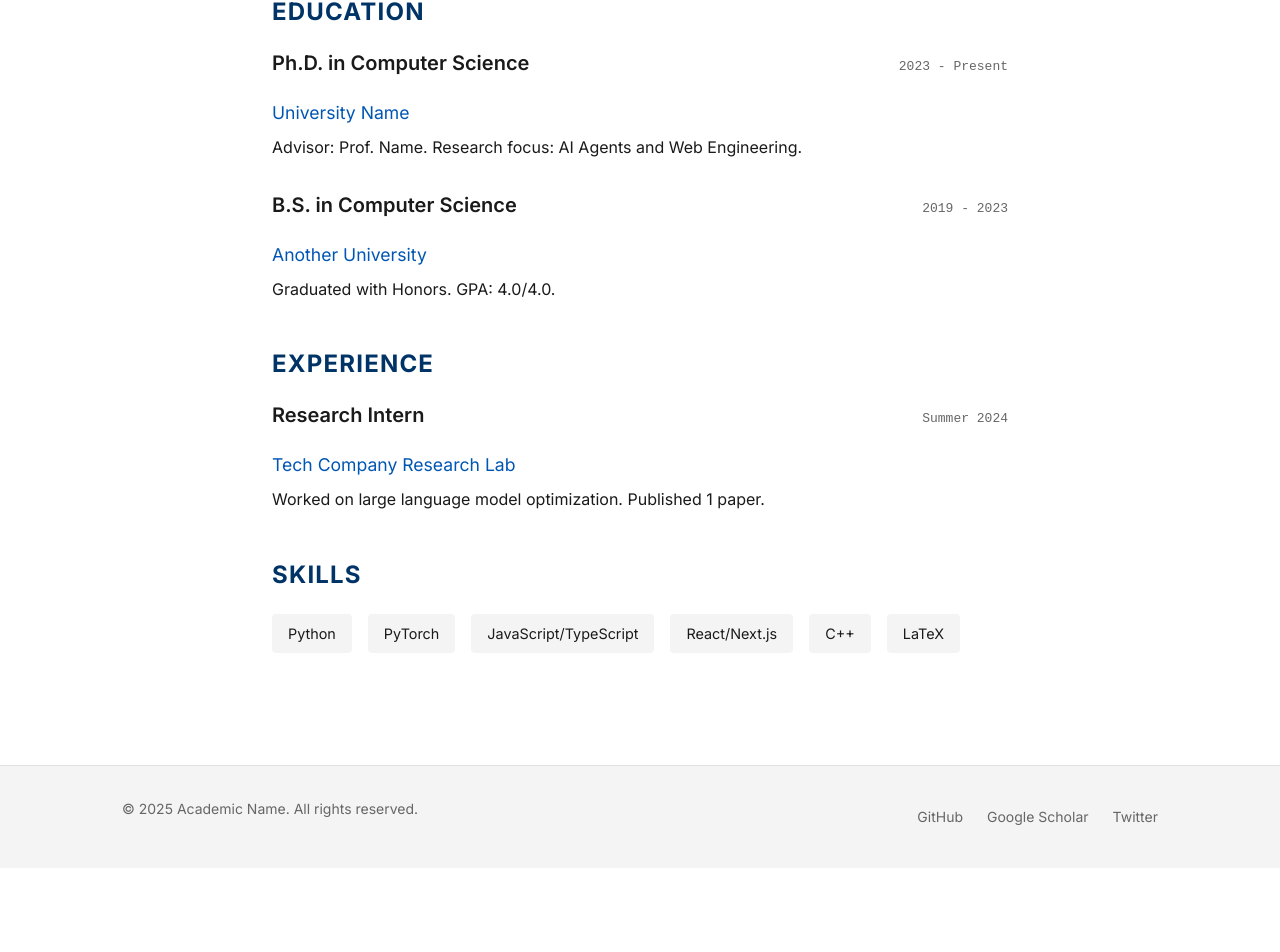
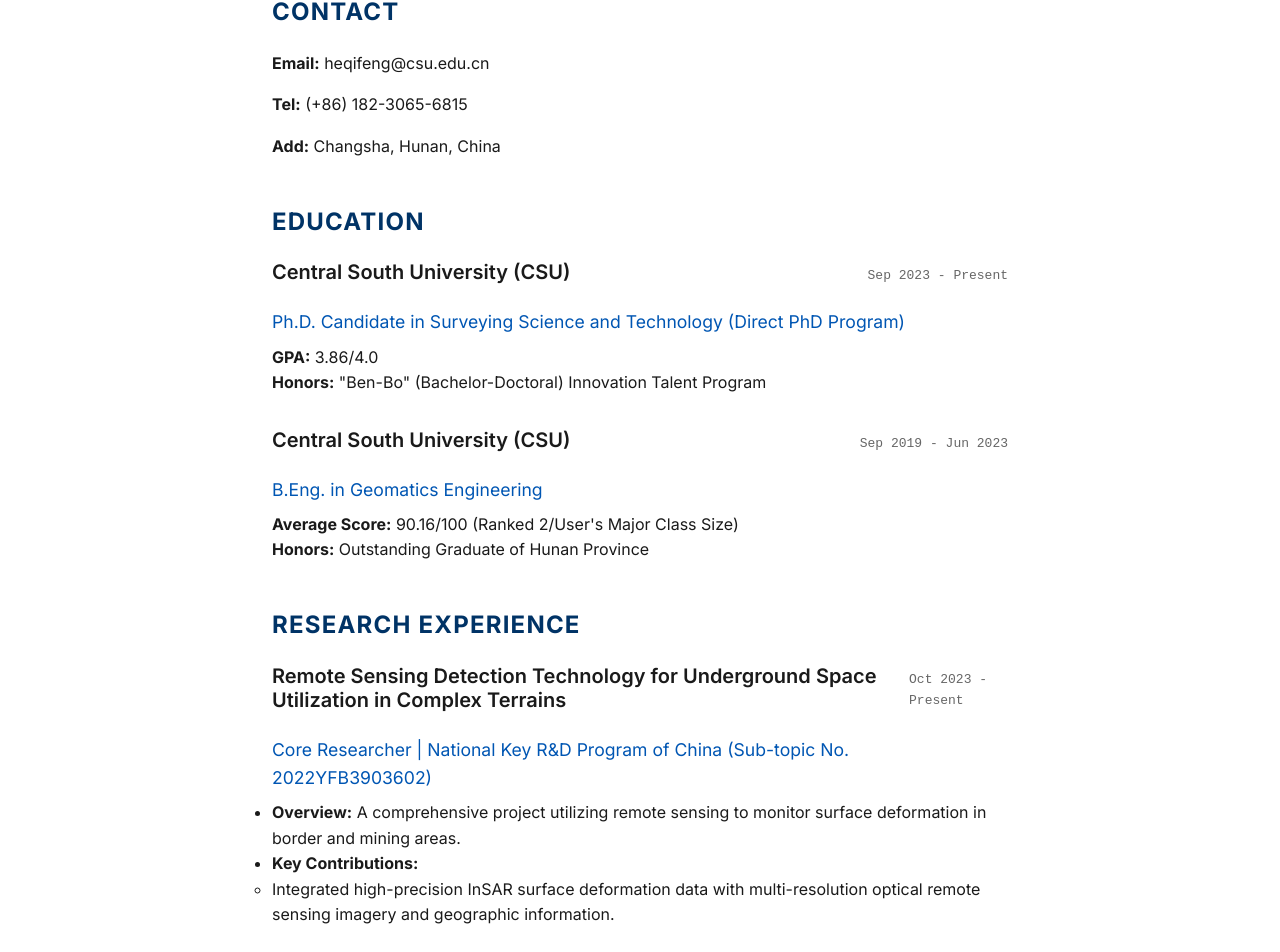
Before and after one commit to csuhqf/csuhqf.github.io, a Next.js app: page /about in a window 1280 px wide. Shown: the part 180-1132 px from the top of the page. Before the commit the page ends 1048 px from the top, so only its background shows below. Built offline with nearby package versions, Linux system fonts and the light colour scheme.

Commit message:
feat: update home and about page content from CV

```diff
--- a/src/app/about/page.tsx
+++ b/src/app/about/page.tsx
@@ -10,43 +10,61 @@
             <h1 className={styles.title}>About Me</h1>
 
             <section className={styles.section}>
+                <h2 className={styles.sectionTitle}>Contact</h2>
+                <div className={styles.item}>
+                    <p className={styles.itemDescription}><strong>Email:</strong> heqifeng@csu.edu.cn</p>
+                    <p className={styles.itemDescription}><strong>Tel:</strong> (+86) 182-3065-6815</p>
+                    <p className={styles.itemDescription}><strong>Add:</strong> Changsha, Hunan, China</p>
+                </div>
+            </section>
+
+            <section className={styles.section}>
                 <h2 className={styles.sectionTitle}>Education</h2>
 
                 <div className={styles.item}>
                     <div className={styles.itemHeader}>
-                        <h3 className={styles.itemTitle}>Ph.D. in Computer Science</h3>
-                        <span className={styles.itemDate}>2023 - Present</span>
+                        <h3 className={styles.itemTitle}>Central South University (CSU)</h3>
+                        <span className={styles.itemDate}>Sep 2023 - Present</span>
                     </div>
-                    <div className={styles.itemSubtitle}>University Name</div>
+                    <div className={styles.itemSubtitle}>Ph.D. Candidate in Surveying Science and Technology (Direct PhD Program)</div>
                     <p className={styles.itemDescription}>
-                        Advisor: Prof. Name. Research focus: AI Agents and Web Engineering.
+                        <strong>GPA:</strong> 3.86/4.0<br />
+                        <strong>Honors:</strong> "Ben-Bo" (Bachelor-Doctoral) Innovation Talent Program
                     </p>
                 </div>
 
                 <div className={styles.item}>
                     <div className={styles.itemHeader}>
-                        <h3 className={styles.itemTitle}>B.S. in Computer Science</h3>
-                        <span className={styles.itemDate}>2019 - 2023</span>
+                        <h3 className={styles.itemTitle}>Central South University (CSU)</h3>
+                        <span className={styles.itemDate}>Sep 2019 - Jun 2023</span>
                     </div>
-                    <div className={styles.itemSubtitle}>Another University</div>
+                    <div className={styles.itemSubtitle}>B.Eng. in Geomatics Engineering</div>
                     <p className={styles.itemDescription}>
-                        Graduated with Honors. GPA: 4.0/4.0.
+                        <strong>Average Score:</strong> 90.16/100 (Ranked 2/User's Major Class Size)<br />
+                        <strong>Honors:</strong> Outstanding Graduate of Hunan Province
                     </p>
                 </div>
             </section>
 
             <section className={styles.section}>
-                <h2 className={styles.sectionTitle}>Experience</h2>
+                <h2 className={styles.sectionTitle}>Research Experience</h2>
 
                 <div className={styles.item}>
                     <div className={styles.itemHeader}>
-                        <h3 className={styles.itemTitle}>Research Intern</h3>
-                        <span className={styles.itemDate}>Summer 2024</span>
+                        <h3 className={styles.itemTitle}>Remote Sensing Detection Technology for Underground Space Utilization in Complex Terrains</h3>
+                        <span className={styles.itemDate}>Oct 2023 - Present</span>
                     </div>
-                    <div className={styles.itemSubtitle}>Tech Company Research Lab</div>
-                    <p className={styles.itemDescription}>
-                        Worked on large language model optimization. Published 1 paper.
-                    </p>
+                    <div className={styles.itemSubtitle}>Core Researcher | National Key R&D Program of China (Sub-topic No. 2022YFB3903602)</div>
+                    <div className={styles.itemDescription}>
+                        <ul>
+                            <li><strong>Overview:</strong> A comprehensive project utilizing remote sensing to monitor surface deformation in border and mining areas.</li>
+                            <li><strong>Key Contributions:</strong>
+                                <ul>
+                                    <li>Integrated high-precision InSAR surface deformation data with multi-resolution optical remote sensing imagery and geographic information.</li>
+                                </ul>
+                            </li>
+                        </ul>
+                    </div>
                 </div>
             </section>
 
@@ -59,6 +77,8 @@
                     <span className={styles.skill}>React/Next.js</span>
                     <span className={styles.skill}>C++</span>
                     <span className={styles.skill}>LaTeX</span>
+                    <span className={styles.skill}>InSAR</span>
+                    <span className={styles.skill}>Remote Sensing</span>
                 </div>
             </section>
         </div>
--- a/src/app/page.tsx
+++ b/src/app/page.tsx
@@ -36,8 +36,8 @@
           priority
         />
 
-        <h1 className={styles.name}>何奇峰</h1>
-        <p className={styles.role}>PhD Student, School of Geosciences and Info-Physics, Central South University</p>
+        <h1 className={styles.name}>Qifeng He</h1>
+        <p className={styles.role}>Ph.D. Candidate | Central South University</p>
 
         <div className={styles.contactLinks}>
           <a href="https://github.com" target="_blank" rel="noopener noreferrer" className={styles.iconLink} aria-label="GitHub">
```
